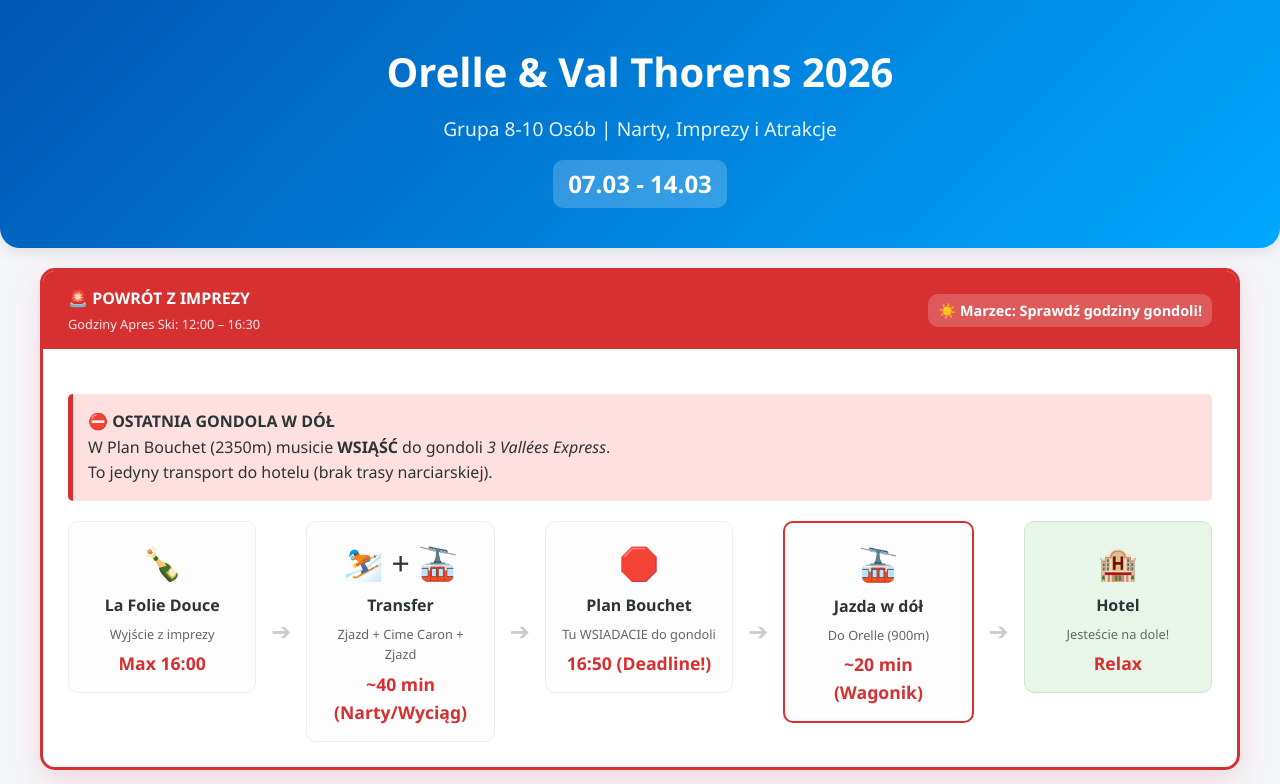
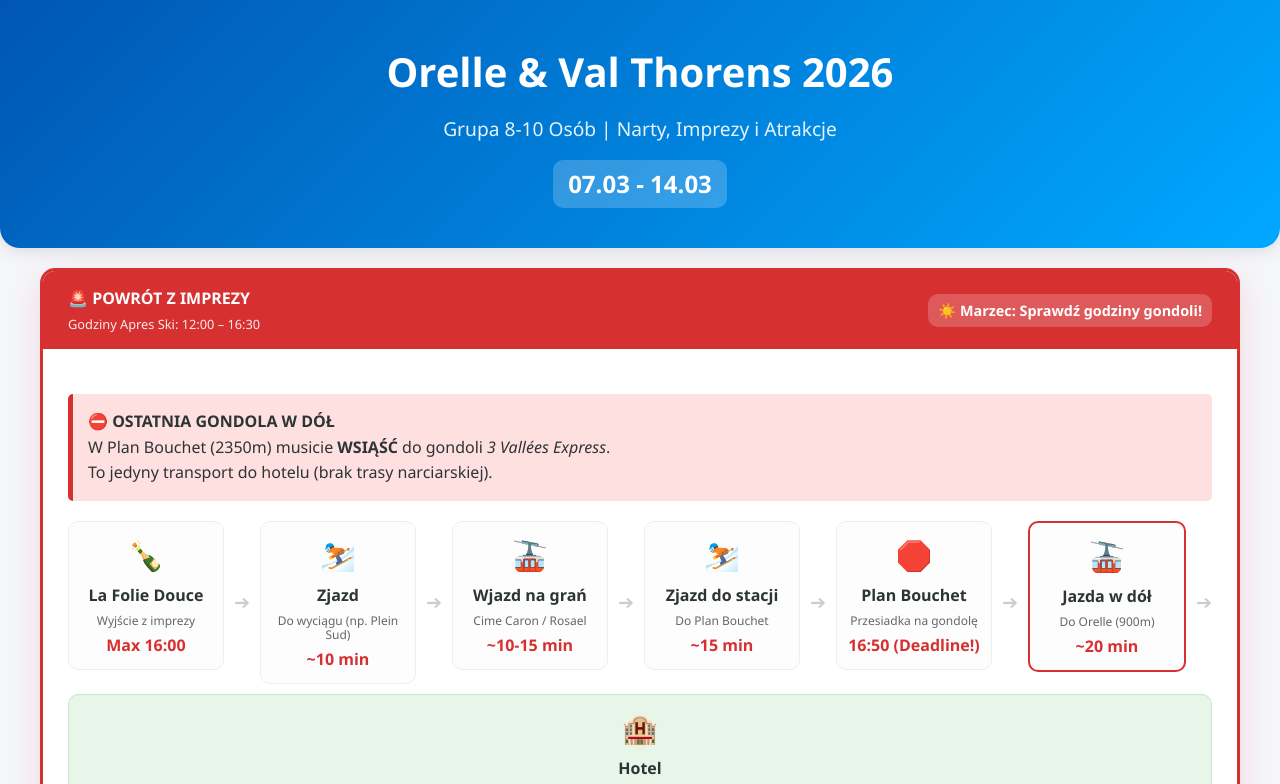
Before and after one commit to x0adi/les3valles, a plain HTML site: page index.html in a window 1280 px wide. Shown: the top 784 px of the page. Drawn offline with Linux system fonts and the light colour scheme.

Commit message:
Update index.html

```diff
--- a/index.html
+++ b/index.html
@@ -81,22 +81,22 @@
             align-items: flex-start;
             margin-top: 20px;
             flex-wrap: wrap;
-            gap: 15px;
+            gap: 10px; /* Mniejszy odstęp żeby zmieścić więcej kroków */
         }
         .step {
             flex: 1;
-            min-width: 150px;
+            min-width: 130px; /* Węższe kafelki */
             background: #fdfdfd;
-            padding: 15px;
+            padding: 10px;
             border-radius: 10px;
             border: 1px solid #eee;
             text-align: center;
             position: relative;
         }
-        .step-icon { font-size: 2rem; display: block; margin-bottom: 5px; }
-        .step-time { font-weight: bold; color: var(--danger); display: block; margin-top: 5px; font-size: 1.1rem; }
-        .arrow { font-size: 1.5rem; color: #ccc; align-self: center; }
-        .step-note { font-size: 0.8rem; color: #666; display: block; margin-top: 5px; }
+        .step-icon { font-size: 1.8rem; display: block; margin-bottom: 5px; }
+        .step-time { font-weight: bold; color: var(--danger); display: block; margin-top: 5px; font-size: 1rem; }
+        .arrow { font-size: 1.2rem; color: #ccc; align-self: center; }
+        .step-note { font-size: 0.75rem; color: #666; display: block; margin-top: 5px; line-height: 1.2; }
 
         /* GRID */
         .grid {
@@ -220,7 +220,7 @@
 
         @media (max-width: 768px) {
             .step-list { flex-direction: column; align-items: center; }
-            .arrow { transform: rotate(90deg); margin: 10px 0; }
+            .arrow { transform: rotate(90deg); margin: 5px 0; }
             .grid { grid-template-columns: 1fr; }
             .scenario-header { flex-direction: column; text-align: center; gap: 10px; }
             .step { width: 100%; max-width: 300px; }
@@ -268,28 +268,54 @@
                         <span class="step-note">Wyjście z imprezy</span>
                         <span class="step-time">Max 16:00</span>
                     </div>
+
                     <div class="arrow">➔</div>
+
                     <div class="step">
-                        <span class="step-icon">⛷️ + 🚠</span>
-                        <strong>Transfer</strong>
-                        <span class="step-note">Zjazd + Cime Caron + Zjazd</span>
-                        <span class="step-time">~40 min (Narty/Wyciąg)</span>
+                        <span class="step-icon">⛷️</span>
+                        <strong>Zjazd</strong>
+                        <span class="step-note">Do wyciągu (np. Plein Sud)</span>
+                        <span class="step-time">~10 min</span>
                     </div>
+
                     <div class="arrow">➔</div>
+
+                    <div class="step">
+                        <span class="step-icon">🚠</span>
+                        <strong>Wjazd na grań</strong>
+                        <span class="step-note">Cime Caron / Rosael</span>
+                        <span class="step-time">~10-15 min</span>
+                    </div>
+
+                    <div class="arrow">➔</div>
+
+                    <div class="step">
+                        <span class="step-icon">⛷️</span>
+                        <strong>Zjazd do stacji</strong>
+                        <span class="step-note">Do Plan Bouchet</span>
+                        <span class="step-time">~15 min</span>
+                    </div>
+
+                    <div class="arrow">➔</div>
+
                     <div class="step">
                         <span class="step-icon">🛑</span>
                         <strong>Plan Bouchet</strong>
-                        <span class="step-note">Tu WSIADACIE do gondoli</span>
+                        <span class="step-note">Przesiadka na gondolę</span>
                         <span class="step-time">16:50 (Deadline!)</span>
                     </div>
+
                     <div class="arrow">➔</div>
+
                     <div class="step" style="border: 2px solid var(--danger);">
                         <span class="step-icon">🚠</span>
                         <strong>Jazda w dół</strong>
                         <span class="step-note">Do Orelle (900m)</span>
-                        <span class="step-time">~20 min (Wagonik)</span>
+                        <span class="step-time">~20 min</span>
                     </div>
+
                     <div class="arrow">➔</div>
+
                     <div class="step" style="background: #e8f5e9; border: 1px solid #c8e6c9;">
                         <span class="step-icon">🏨</span>
                         <strong>Hotel</strong>
@@ -382,7 +408,10 @@
                     <div class="card-header">
                         <div style="width: 100%;">
                             <h3>🇵🇱 Orelle: Polska Strefa (Intel)</h3>
-                            <span class="event-tag" style="background: #d63031; display: inline-block; margin-top: 5px;">W NASZYM HOTELU</span>
+                            <div style="margin-top: 5px;">
+                                <span class="event-tag" style="background: #d63031; display: inline-block;">W NASZYM HOTELU</span>
+                                <span style="font-size: 0.9rem; font-weight: bold; margin-left: 10px; color: #555;">📅 07.03 - 14.03</span>
+                            </div>
                         </div>
                         <span class="icon" style="align-self: flex-start; margin-top: 5px;">🤫</span>
                     </div>
```
